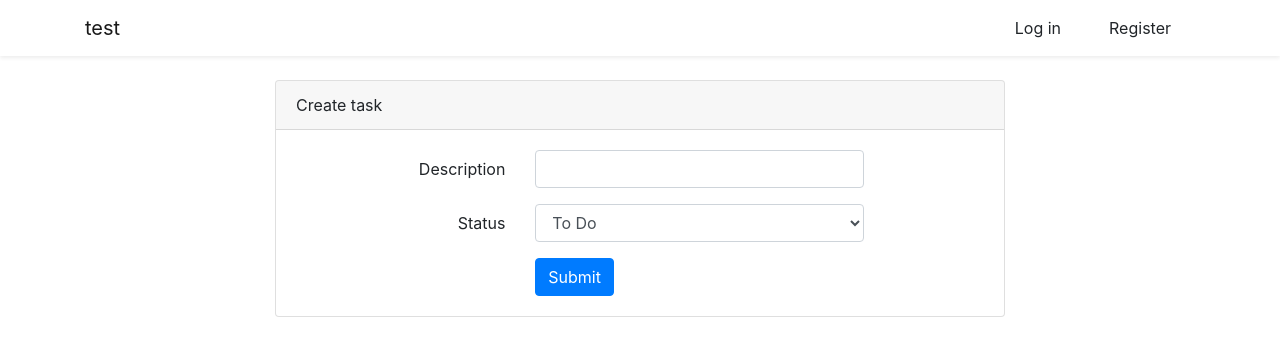
After one commit to Arshaluysk/simple-mvc, a PHP site: the page made by view/admin/task/edit.php in a window 1280 px wide. The commit adds this page. Shown: the top 356 px of the page. Run offline with PHP 8.4, Linux system fonts and the light colour scheme; the template is opened without the code that fills it, so the values that code supplies are empty; some libraries are stand-ins or nearby versions.

Commit message:
final changes

```diff
--- a/model/User.php
+++ b/model/User.php
@@ -2,8 +2,10 @@
 
 class User extends AbstractModel {
 
+    const ADMIN = 1;
+    const USER = 0;
+
     protected static $table = 'user';
-
 
     public static function create(array $data) {
 
--- a/public/js/admin/task.js
+++ b/public/js/admin/task.js
@@ -1,5 +1,6 @@
 $(document).ready(function() {
 
+	let url = $('#url').val();
 	let data = {page: 1,sort: 'id', action: 0};
 
 	$(document).on('click','.page-link', function(e){
@@ -47,7 +48,7 @@ $(document).ready(function() {
 		let _this = this;
 
 		$.ajax({
-			url: 'http://localhost/mvc/task-edit',
+			url: `${url}task-status`,
 			type: 'POST',
 			data: {id: id},
 			dataType: "json",
@@ -78,7 +79,7 @@ $(document).ready(function() {
 
 function getList(data) {
 	$.ajax({
-		url: 'http://localhost/mvc/task-list',
+		url: `${url}task-list`,
 		type: 'POST',
 		data: data,
 		dataType: "json",
@@ -100,6 +101,7 @@ function getList(data) {
 									<label class="custom-control-label" for="switch${(value.id)}">
 										<span class="badge ${(value.status == 0) ? 'badge-success' : 'badge-danger'}">${(value.status == 0) ? 'To Do' : 'Done'}</span>
 								    </label>
+								    <a href="${url}task-edit?id=${value.id}" class="btn btn-success">Edit</a>
 								</div>
 							</td>
 						</tr>`
--- a/public/js/task.js
+++ b/public/js/task.js
@@ -43,7 +43,7 @@ $(document).ready(function() {
 
 function getList(data) {
 	$.ajax({
-		url: 'http://localhost/mvc/task-list',
+		url: `${url}task-list`,
 		type: 'POST',
 		data: data,
 		dataType: "json",
--- a/routes.php
+++ b/routes.php
@@ -11,5 +11,7 @@ $routes = [
     'task-list' => array('controller' => 'TaskController', 'method'=> 'getlist', 'req'=> 'POST' ),
     'task-create' => array('controller' => 'TaskController', 'method'=> 'create', 'req'=> 'GET' ),
     'task-store' => array('controller' => 'TaskController', 'method'=> 'store', 'req'=> 'POST' ),
-    'task-edit' => array('directory'=> 'admin','controller' => 'TaskController', 'method'=> 'edit', 'req'=> 'POST' )
+    'task-status' => array('directory'=> 'admin','controller' => 'TaskController', 'method'=> 'status', 'req'=> 'POST' ),
+    'task-edit' => array('directory'=> 'admin','controller' => 'TaskController', 'method'=> 'edit', 'req'=> 'GET' ),
+    'task-update' => array('directory'=> 'admin','controller' => 'TaskController', 'method'=> 'update', 'req'=> 'POST' ),
 ];
--- /dev/null
+++ b/view/admin/task/edit.php
@@ -0,0 +1,60 @@
+<?php include_once __DIR__."./../../layouts/header.php"; ?>
+
+	<div class="container">
+		<div class="row justify-content-center">
+			<div class="col-md-8">
+				<div class="card">
+					<div class="card-header d-flex ">
+						Create task
+					</div>
+					<div class="card-body">
+						<form action="<?= App::route('task-update') ?>" method="post" enctype="multipart/form-data">
+							<input type="hidden" name="task_id" value="<?= $data['task']->id ?> ">
+							<div class="form-group row">
+								<label for="name" class="col-md-4 col-form-label text-md-right">Description</label>
+								<div class="col-md-6">
+									<input id="description" type="text" class="form-control <?= (isset($errors['description'])) ? 'is-invalid' : ''?>" name="description" required
+									value="<?= (isset($old['description'])) ? $old['description'] : $data['task']->description ?>" >
+									<?php if(isset($errors['description'] )): ?>
+										<?php foreach($errors['description'] as $error):?>
+											<span class="invalid-feedback" role="alert">
+		                                        <strong><?= $error ?> </strong>
+		                                    </span>
+										<?php endforeach ?>
+									<?php endif ?>
+								</div>
+							</div>
+
+							<div class="form-group row">
+								<label for="category" class="col-md-4 col-form-label text-md-right">Status</label>
+
+								<div class="col-md-6">
+									<select name="status" id="status" class="form-control <?= (isset($errors['status'])) ? 'is-invalid' : ''?>" required>
+										<option <?= ($data['task']->status == 0) ? 'selected' : '' ?> value="0"> To Do</option>
+										<option <?= ($data['task']->status == 1) ? 'selected' : '' ?> value="1"> Done</option>
+									</select>
+
+									<?php if(isset($errors['status'] )): ?>
+										<?php foreach($errors['status'] as $error):?>
+											<span class="invalid-feedback" role="alert">
+		                                        <strong><?= $error ?> </strong>
+		                                    </span>
+										<?php endforeach ?>
+									<?php endif ?>
+								</div>
+							</div>
+							<div class="form-group row mb-0">
+								<div class="col-md-8 offset-md-4">
+									<button type="submit" class="btn btn-primary">
+										Submit
+									</button>
+								</div>
+							</div>
+						</form>
+					</div>
+				</div>
+			</div>
+		</div>
+	</div>
+
+<?php include_once __DIR__.'./../../layouts/header.php'; ?>
--- a/view/layouts/header.php
+++ b/view/layouts/header.php
@@ -22,6 +22,7 @@
 
 </head>
 <body>
+    <input type="hidden" id="url" value="<?= App::route('') ?>">
     <div id="app">
         <nav class="navbar navbar-expand-md navbar-light bg-white shadow-sm">
             <div class="container">
--- a/view/task/create.php
+++ b/view/task/create.php
@@ -31,7 +31,7 @@
 									<select name="user" id="user" class="form-control <?= (isset($errors['user'])) ? 'is-invalid' : ''?>" required>
 										<option value="">Select a User</option>
 										<?php foreach($data['users'] as $user):?>
-											<option selected="<?= (isset($old['description'])) ? 'selected' : '' ?>" value="<?= $user['id'] ?>"><?= $user['name'] ?></option>
+											<option <?= (isset($old['user'])) ? 'selected' : '' ?> value="<?= $user['id'] ?>"><?= $user['name'] ?></option>
 										<?php endforeach ?>
 									</select>
 
```
Also changed, not shown: controller/LoginController.php (+16 -2 lines), controller/RegisterController.php (+9 -0 lines), controller/admin/TaskController.php (+62 -3 lines), index.php (+5 -3 lines), model/Task.php (+7 -0 lines), view/admin/task/index.php (+4 -3 lines).
